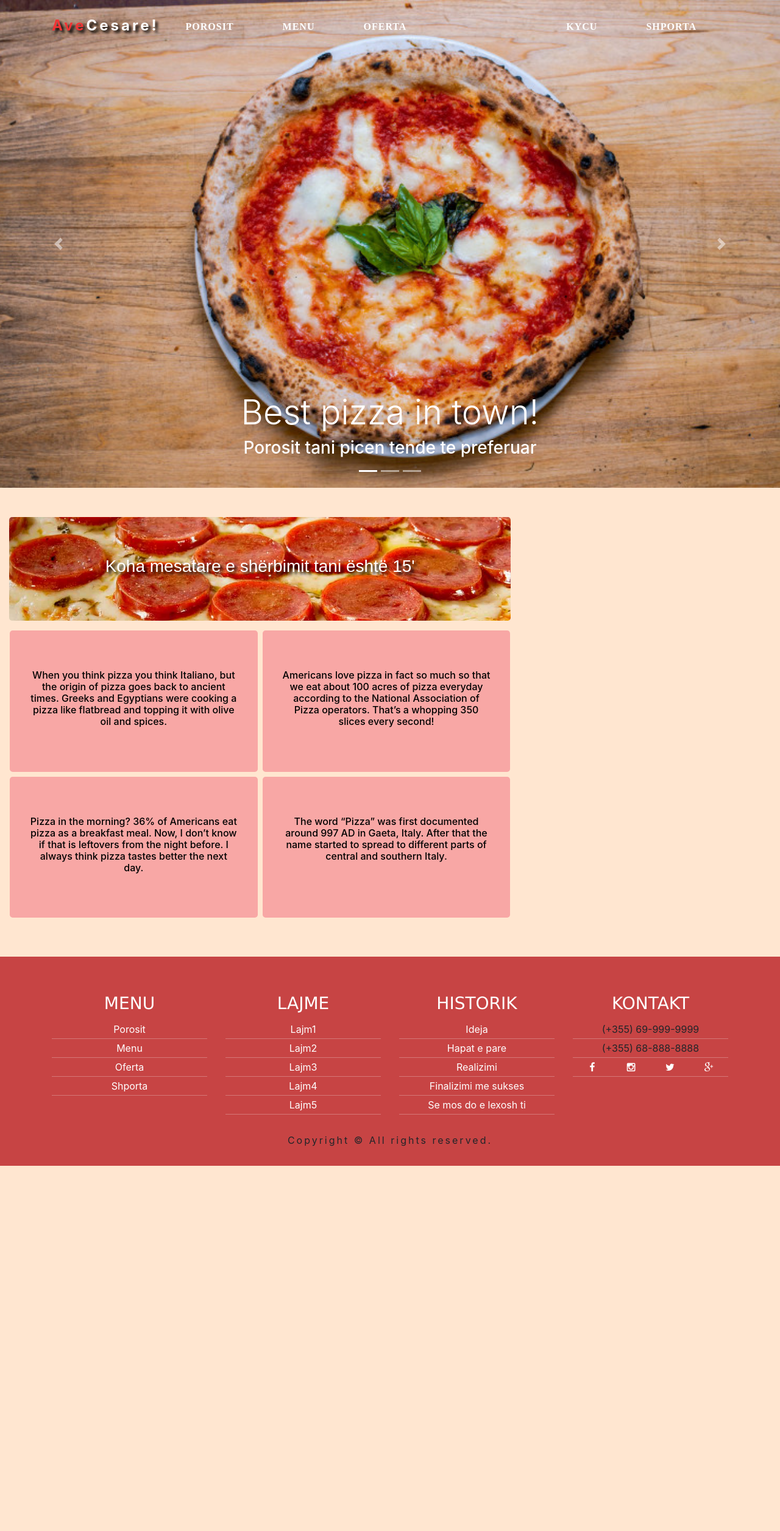
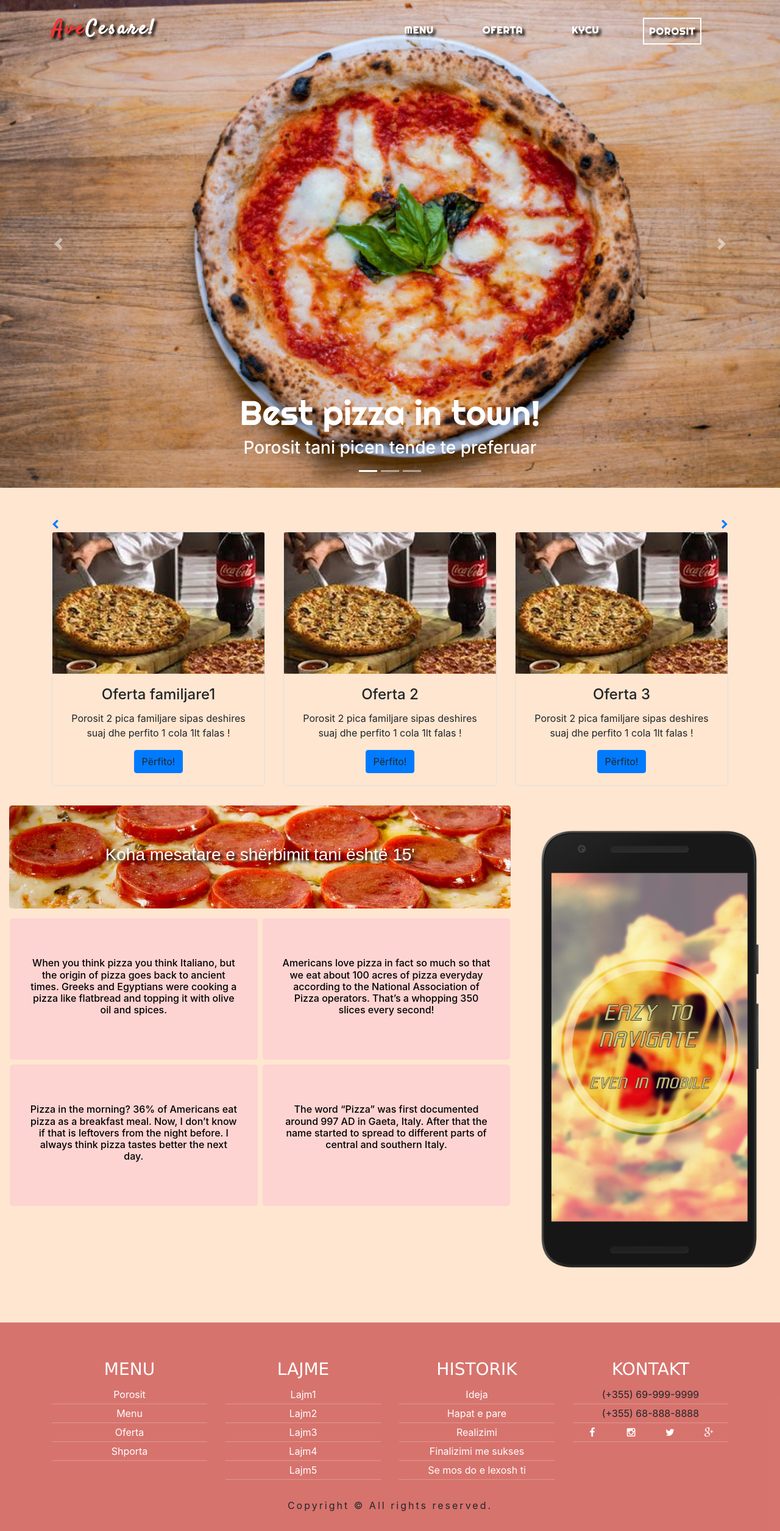
Before and after one commit to h-kevin/Ave-Cesare, a PHP site: page / in a window 1280 px wide. Shown: the whole page at 61% size. Before the commit the page ends 1912 px from the top, so only its background shows below. Run offline with PHP 8.4, Linux system fonts and the light colour scheme.

Commit message:
index.html homepage.css homepage.js

```diff
--- a/css/components/homepage.css
+++ b/css/components/homepage.css
@@ -17,8 +17,9 @@
     display: flex;
     justify-content: center;
     color: white;
+    font-family: 'Satisfy', serif;
     letter-spacing: 4px;
-    font-size: x-large;
+    font-size: xx-large;
     text-shadow: 4px 4px 4px rgb(0, 0, 0);
 
   }
@@ -62,12 +63,22 @@
   }
 
 .navigationbar .container .navbar-collapse .navbar-nav .nav-item a {
-    font-family: primary-light;
-    color: white;
+    font-family: 'Righteous', serif;
+    color: rgb(255, 255, 255);
     font-size: medium;
     letter-spacing: 1px;
     border-bottom: 2px solid transparent;
-    transition: border-color 0.6s;
+    transition: border-color 0.3s;
+    text-shadow: 4px 4px 4px rgb(0, 0, 0);
+  }
+
+  .navigationbar .container .navbar-collapse .navbar-nav .nav-item .porosit {
+    border: 2.5px solid white;
+  }
+
+  .navigationbar .container .navbar-collapse .navbar-nav .nav-item .porosit:hover {
+    background-color: rgba(128, 128, 128, 0.5);
+    transition: background-color 0.3s;
   }
 
 .navigationbar .container .navbar-collapse .navbar-nav .nav-item a:hover {
@@ -93,6 +104,10 @@
     .navigationbar .container .navbar-collapse .navbar-nav .nav-item a {
       border-bottom: none;
       font-size: small;
+    }
+
+    .navigationbar .container .navbar-collapse .navbar-nav .nav-item .porosit {
+      border: none;
     }
   }
 
@@ -126,6 +141,14 @@
   height: 100vh;
 }
 
+/* Card carousel */
+
+ .card-body {
+   background-color: #FFE6D0;
+   justify-content: center;
+ }
+
+
 /* Banner background */
 
 .my-row .my-leftcontainer .servicetime .jumbotron {
@@ -145,7 +168,7 @@
 /* 4 infos */
 
 .my-row .my-leftcontainer .fourinfo .jumbotron {
-    background-color: rgba(248, 163, 163, 0.945);
+    background-color: rgba(253, 211, 211, 0.945);
 }
 
 .my-row .my-leftcontainer .fourinfo .jumbotron h6 {
@@ -164,7 +187,7 @@
 /* footer */
 
 .footer {
-    background: rgb(199, 68, 68);
+    background: rgba(199, 68, 68, .7);
     padding-top: 50px;
 }
 
--- a/index.html
+++ b/index.html
@@ -11,6 +11,8 @@
    <link rel="icon" type="image/png" href="./img/favicon.png" />
    <link rel="stylesheet" type="text/css" href="./css/index.css" />
    <link href="https://fonts.googleapis.com/icon?family=Material+Icons" rel="stylesheet" />
+   <link rel="stylesheet" href="https://fonts.googleapis.com/css?family=Righteous">
+   <link rel="stylesheet" href="https://fonts.googleapis.com/css?family=Satisfy">
  </head>
 
  <body class="homepage">
@@ -23,28 +25,25 @@
         <i class="material-icons">menu</i>
         </button>
        <div class="collapse navbar-collapse" id="navbarResponsive">
-         <ul class="navbar-nav py-0 mr-auto">
-           <li class="nav-item  mr-4">
-             <a class="nav-link" href="#">POROSIT </a>
-           </li>
+         <ul class="navbar-nav py-0 ml-auto">
            <li class="nav-item mr-4">
              <a class="nav-link" href="#">MENU</a>
            </li>
            <li class="nav-item mr-4">
              <a class="nav-link" href="#">OFERTA</a>
            </li>
-         </ul>
-         <ul class="navbar-nav py-0 navbar-right">
            <li class="nav-item mr-4">
              <a class="nav-link" href="#">KYCU</a>
            </li>
-           <li class="nav-item mr-4">
-             <a class="nav-link" href="#">SHPORTA</a>
+           <li class="nav-item mr-4 porosit">
+             <a class="nav-link porosit" href="#">POROSIT</a>
            </li>
          </ul>
        </div>
      </div>
    </nav>
+
+
 
    <!-- Carousel -->
    <div id="mycarousel" class="carousel slide carousel-fade mb-5 w-100 vh-100 mycarousel" data-ride="carousel" data-pause="false" >
@@ -59,7 +58,7 @@
        <div class="carousel-item active">
          <div class="d-block w-100 first"></div>
          <div class="carousel-caption">
-           <h1 class="display-4">Best pizza in town!</h1>
+           <h2 style="font-family: 'Righteous', serif" class="display-4 ">Best pizza in town!</h2>
            <h3>Porosit tani picen tende te preferuar</h3>
          </div>
        </div>
@@ -81,7 +80,120 @@
      </a>
     </div>
 
+
     <!-- Card carousel -->
+    <div class="container my-4">
+
+
+      <!--Carousel Wrapper-->
+      <div id="cards" class="carousel slide carousel-multi-item" data-ride="carousel">
+
+        <!--Controls-->
+        <div class="controls-top">
+          <a class="btn-floating float-left majtas" href="#cards" data-slide="prev"><i class="fa fa-chevron-left"></i></a>
+          <a class="btn-floating float-right djathtas" href="#cards" data-slide="next"><i class="fa fa-chevron-right"></i></a>
+        </div>
+        <!--/.Controls-->
+
+       <!--Slides-->
+        <div class="carousel-inner" role="listbox">
+
+          <!--First slide-->
+          <div class="carousel-item active">
+
+            <div class="row">
+              <div class="col-md-4">
+                <div class="card text-center mb-2">
+                  <img class="card-img-top foto" src="img/2+1.jpg"
+                    alt="Card image cap">
+                  <div class="card-body">
+                    <h4 class="card-title">Oferta familjare1</h4>
+                    <p class="card-text">Porosit 2 pica familjare sipas deshires suaj dhe perfito 1 cola 1lt falas !</p>
+                    <a class="btn btn-primary">Përfito!</a>
+                  </div>
+                </div>
+              </div>
+
+              <div class="col-md-4 clearfix d-none d-md-block">
+                <div class="card text-center mb-2">
+                  <img class="card-img-top" src="img/2+1.jpg"
+                    alt="Card image cap">
+                  <div class="card-body">
+                    <h4 class="card-title">Oferta 2</h4>
+                    <p class="card-text">Porosit 2 pica familjare sipas deshires suaj dhe perfito 1 cola 1lt falas !</p>
+                    <a class="btn btn-primary">Përfito!</a>
+                  </div>
+                </div>
+              </div>
+
+              <div class="col-md-4 clearfix d-none d-md-block">
+                <div class="card text-center mb-2">
+                  <img class="card-img-top" src="img/2+1.jpg"
+                    alt="Card image cap">
+                  <div class="card-body">
+                    <h4 class="card-title">Oferta 3</h4>
+                    <p class="card-text">Porosit 2 pica familjare sipas deshires suaj dhe perfito 1 cola 1lt falas !</p>
+                    <a class="btn btn-primary">Përfito!</a>
+                  </div>
+                </div>
+              </div>
+            </div>
+
+          </div>
+          <!--/.First slide-->
+
+          <!--Second slide-->
+          <div class="carousel-item">
+
+            <div class="row">
+              <div class="col-md-4">
+                <div class="card text-center mb-2">
+                  <img class="card-img-top" src="img/2+1.jpg"
+                    alt="Card image cap">
+                  <div class="card-body">
+                    <h4 class="card-title">Oferta 4</h4>
+                    <p class="card-text">Porosit 2 pica familjare sipas deshires suaj dhe perfito 1 cola 1lt falas !</p>
+                    <a class="btn btn-primary">Përfito!</a>
+                  </div>
+                </div>
+              </div>
+
+              <div class="col-md-4 clearfix d-none d-md-block">
+                <div class="card text-center mb-2">
+                  <img class="card-img-top" src="img/2+1.jpg"
+                    alt="Card image cap">
+                  <div class="card-body">
+                    <h4 class="card-title">Oferta 5</h4>
+                    <p class="card-text">Porosit 2 pica familjare sipas deshires suaj dhe perfito 1 cola 1lt falas !</p>
+                    <a class="btn btn-primary">Përfito!</a>
+                  </div>
+                </div>
+              </div>
+
+              <div class="col-md-4 clearfix d-none d-md-block">
+                <div class="card text-center mb-2">
+                  <img class="card-img-top" src="img/2+1.jpg"
+                    alt="Card image cap">
+                  <div class="card-body">
+                    <h4 class="card-title">Oferta 6</h4>
+                    <p class="card-text">Porosit 2 pica familjare sipas deshires suaj dhe perfito 1 cola 1lt falas !</p>
+                    <a class="btn btn-primary">Përfito!</a>
+                  </div>
+                </div>
+              </div>
+            </div>
+
+          </div>
+          <!--/.Second slide-->
+
+        </div>
+        <!--/.Slides-->
+
+      </div>
+      <!--/.Carousel Wrapper-->
+
+
+    </div>
 
 
 
@@ -122,8 +234,8 @@
           </div>
           </div>
         </div>
-        <div class="container col-md-4 col-12 my-rightcontainer">
-          <div class="mobile mw-100 mh-100"></div>
+        <div class="container d-flex flex-column h-100 w-100 justify-content-center col-md-4 col-12 my-rightcontainer">
+          <div class="mobile w-100 vh-100"></div>
         </div>
       </div>
    </div>
--- a/js/homepage.js
+++ b/js/homepage.js
@@ -3,15 +3,15 @@
 function navBarBackgroundScrollEffect () {
   $(window).scroll(function () {
     if ($(window).width() < 767) {
-      if ($(window).scrollTop() >= 450) {
-        $('.navigationbar').css('background-color', 'rgba(30, 30, 30, 0.7)');
+      if ($(window).scrollTop() >= 90) {
+        $('.navigationbar').css('background-color', 'rgba(30, 30, 30, 0.8)');
       } else {
         $('.navigationbar').css('background-color', 'transparent');
       }
     }
     else {
-      if ($(window).scrollTop() >= 600) {
-        $('.navigationbar').css('background-color', 'rgba(30, 30, 30, 0.7)');
+      if ($(window).scrollTop() >= 500) {
+        $('.navigationbar').css('background-color', 'rgba(30, 30, 30, 0.8)');
       } else {
         $('.navigationbar').css('background-color', 'transparent');
       }
```
Also changed, not shown: img/2+1.jpg (added).
